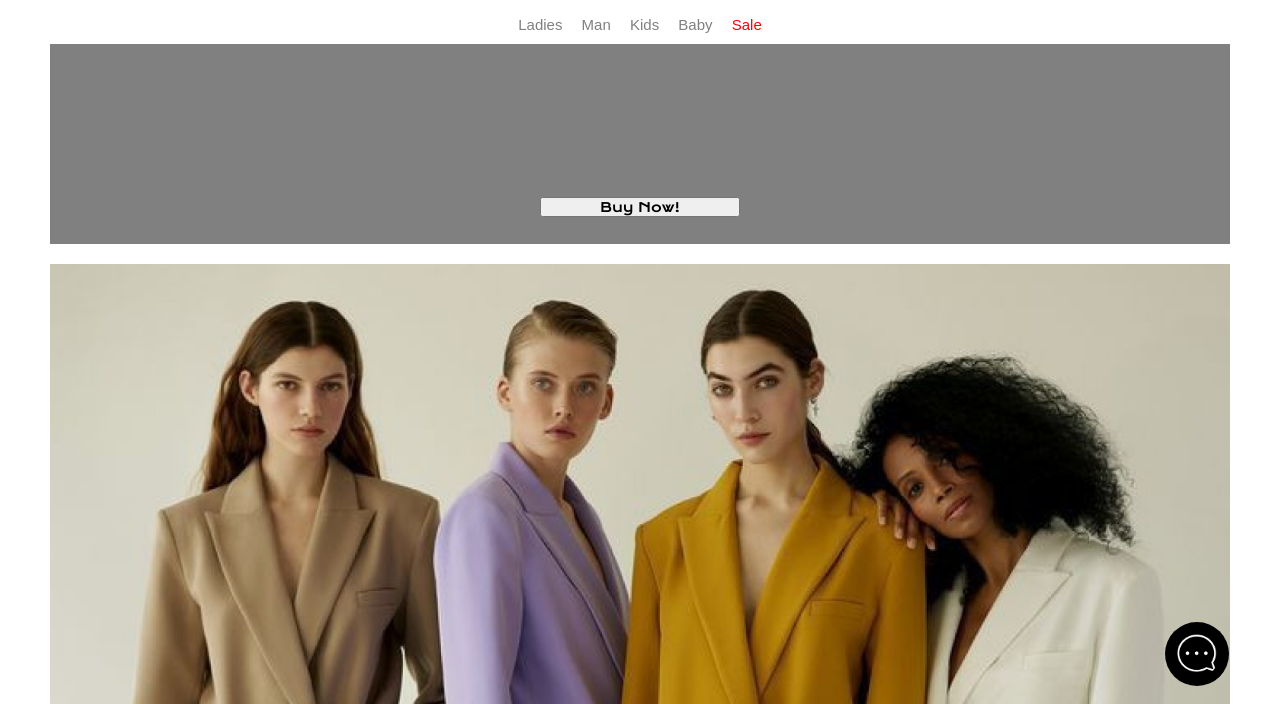
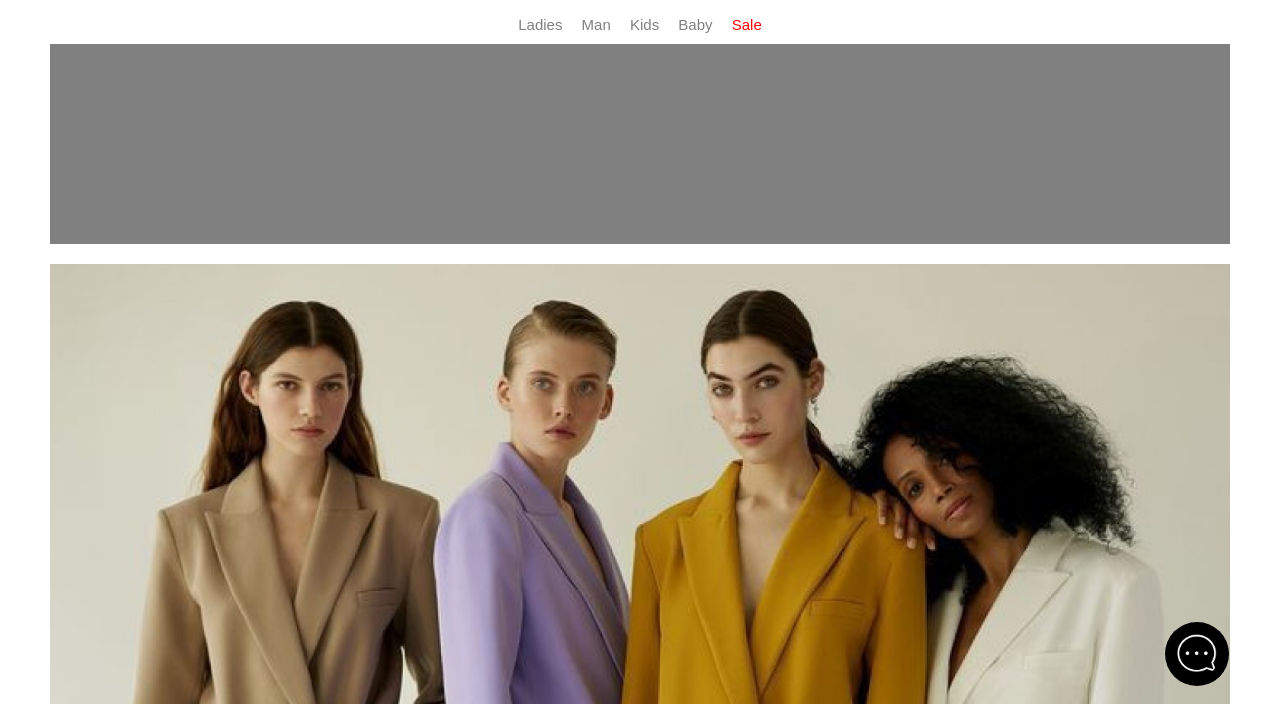
Before and after one commit to Stevennoris/Stevennoris.github.io, a plain HTML site: page section/section.html in a window 1280 px wide. Shown: the part 76-780 px from the top of the page. Drawn offline with nearby package versions, Linux system fonts and the light colour scheme; a web font is replaced by a local one.

Commit message:
Update section.html

```diff
--- a/section/section.html
+++ b/section/section.html
@@ -51,7 +51,7 @@
             <h1 id="sectionTitle"></h1>
             <div class="titlesectionpromo">
                 <h2 id="sectionSubtitle"></h2>
-                <button>Buy Now!</button>
+
             </div>
         </div>
 
@@ -59,7 +59,7 @@
             <h4 id="sectionHeader"></h4>
             <h1>Keep Your Best Style On Work</h1>
             <h2 id="sectionPrice"></h2>
-            <button>Buy Now!</button>
+            <button id="drop">Buy Now!</button>
         </div>
 
         <div id="products" class="sectioncontainer"></div>
@@ -83,7 +83,7 @@
             <h1>CariAja!</h1>
         </div>
         <div class="contact">
-            <a href="#"><img src="../foto/chat.png" alt=""></a>
+            <a href="https://wa.me/628119072423"><img src="../foto/chat.png" alt=""></a>
         </div>
     </footer>
 
```
